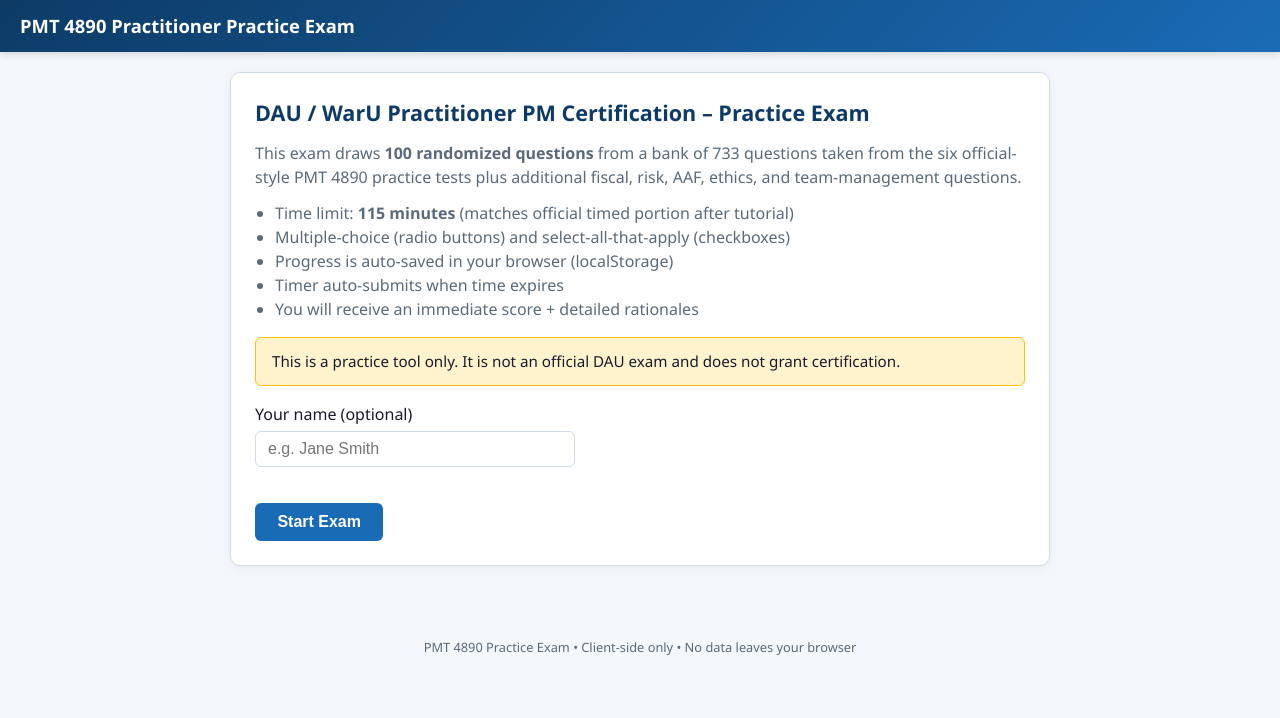
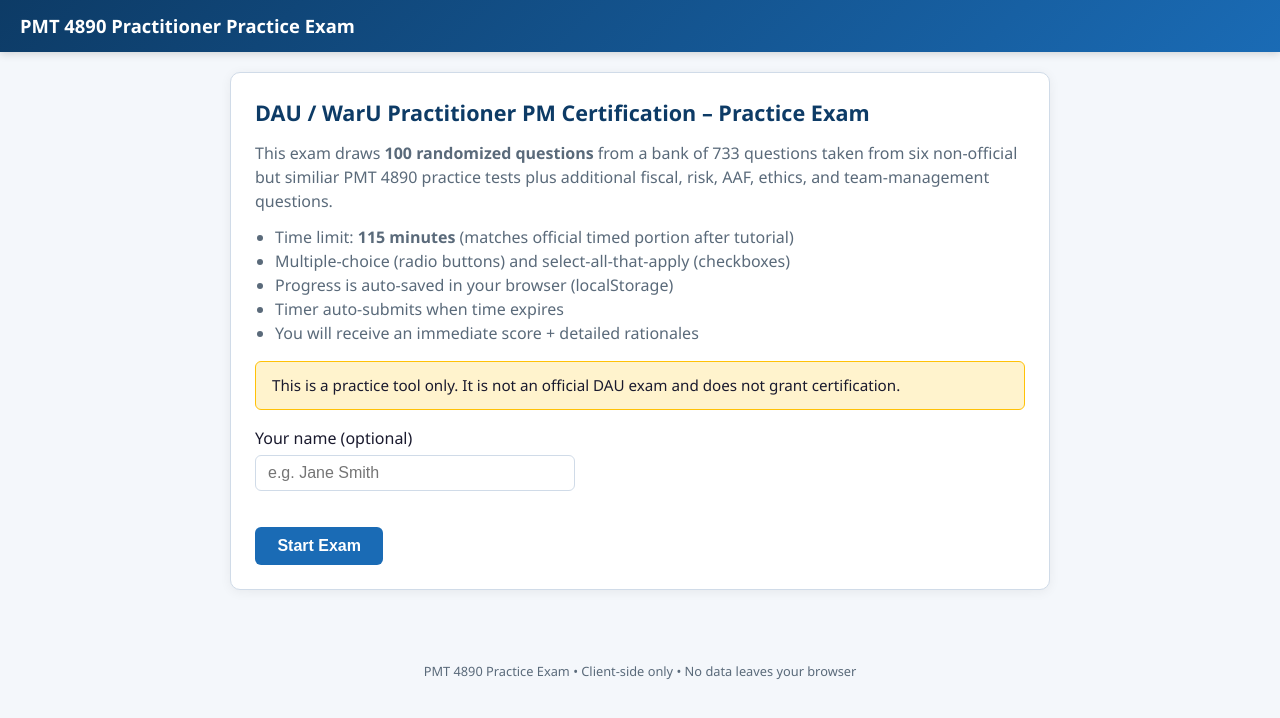
Before and after one commit to atidbit/atidbit.github.io, a Jekyll site: the page WarU/index.html, which Jekyll copies as it is, in a window 1280 px wide. Shown: the top 718 px of the page. Built offline with Jekyll 4.4.1, drawn with Linux system fonts in a browser that asks for light colours.

Commit message:
Update index.html

```diff
--- a/WarU/index.html
+++ b/WarU/index.html
@@ -212,7 +212,7 @@
   <div id="startScreen" class="screen active">
     <div class="card intro">
       <h2>DAU / WarU Practitioner PM Certification – Practice Exam</h2>
-      <p>This exam draws <strong>100 randomized questions</strong> from a bank of 733 questions taken from the six official-style PMT 4890 practice tests plus additional fiscal, risk, AAF, ethics, and team-management questions.</p>
+      <p>This exam draws <strong>100 randomized questions</strong> from a bank of 733 questions taken from six non-official but similiar PMT 4890 practice tests plus additional fiscal, risk, AAF, ethics, and team-management questions.</p>
       <ul>
         <li>Time limit: <strong>115 minutes</strong> (matches official timed portion after tutorial)</li>
         <li>Multiple-choice (radio buttons) and select-all-that-apply (checkboxes)</li>
```
